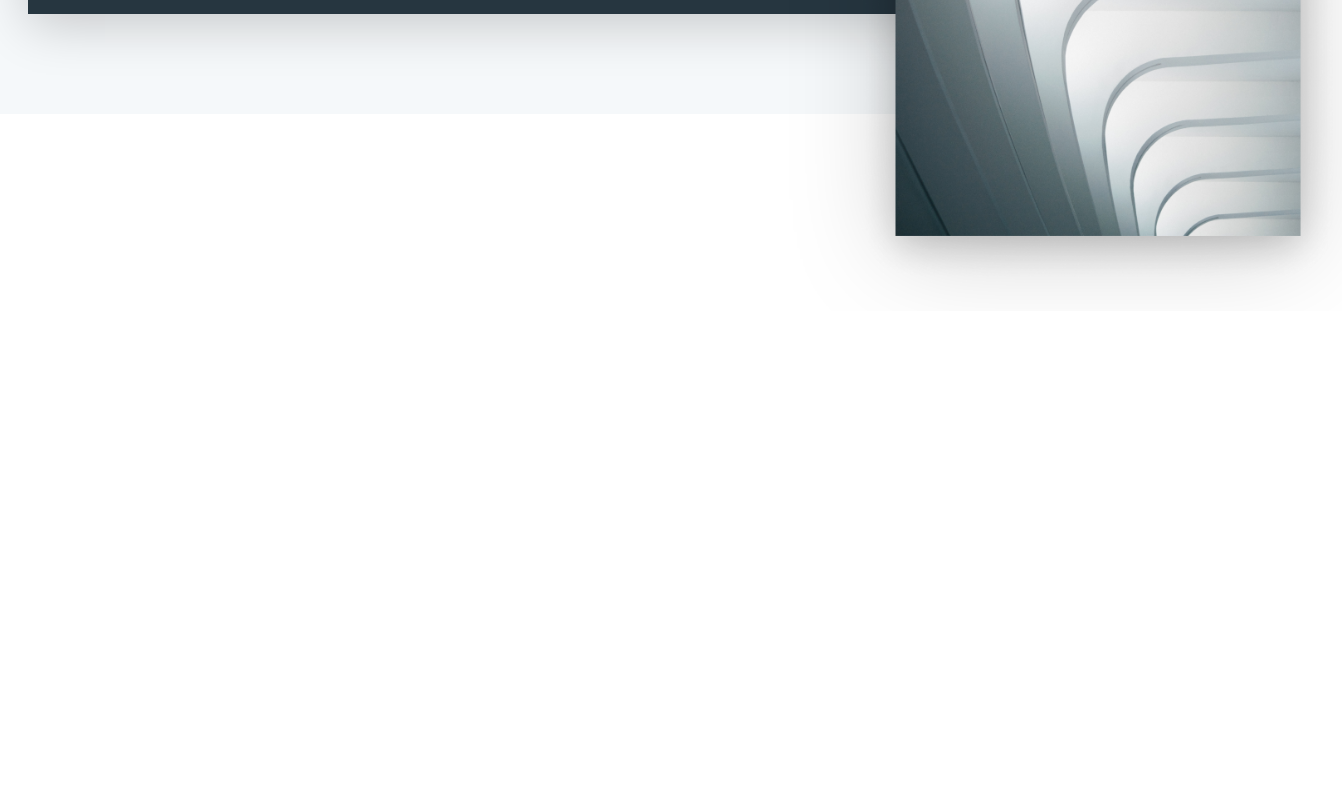
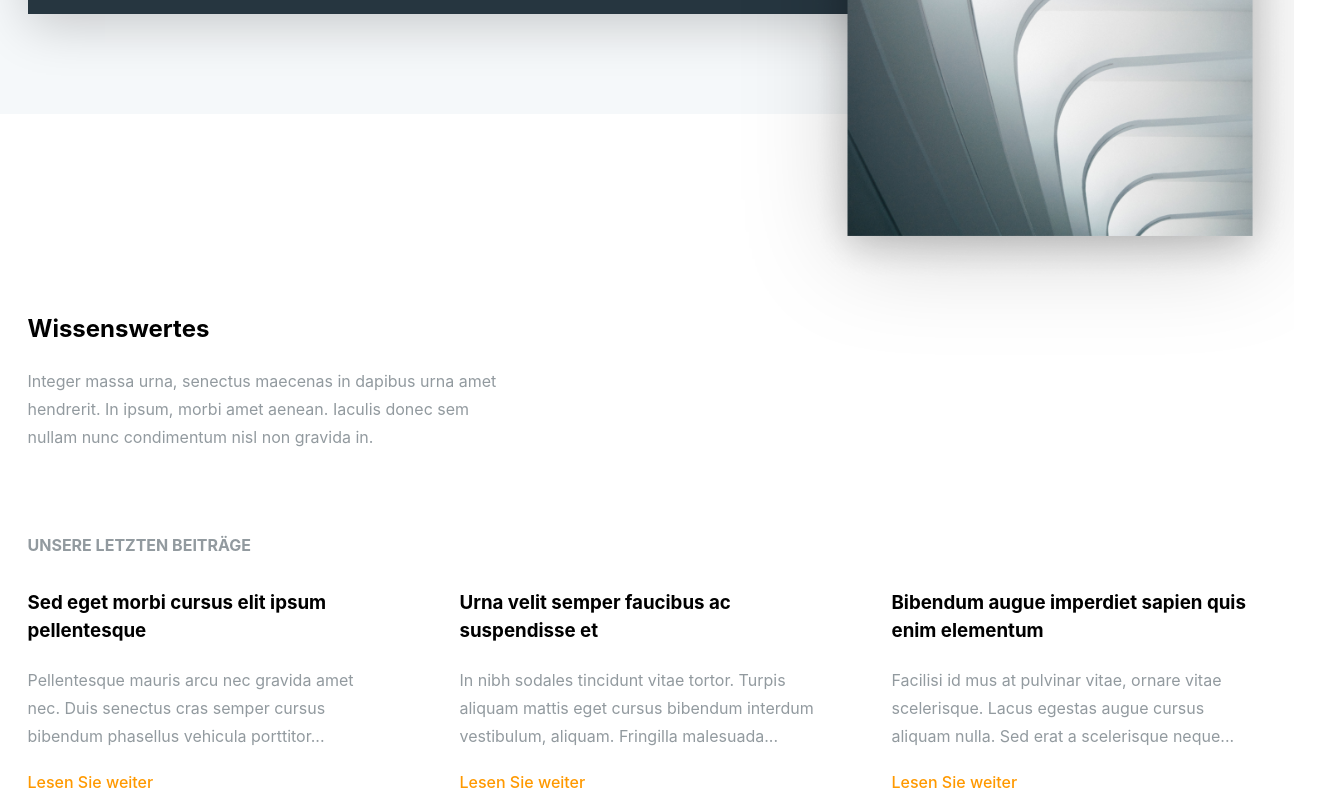
Before and after one commit to nucikk/weiss-app, a React (Vite) app in the folder vite-projec/: page / in a window 1280 px wide. Shown: the part 2439-3239 px from the top of the page, 1342 px wide, since content can reach past the window. Before the commit the page ends 2750 px from the top, so only its background shows below. Built offline with nearby package versions, Linux system fonts and the light colour scheme.

Commit message:
Add posts section

```diff
--- /dev/null
+++ b/vite-projec/src/components/blog-data.jsx
@@ -0,0 +1,23 @@
+const postsData = [
+    {
+      id: 1,
+      title: 'Sed eget morbi cursus elit ipsum pellentesque',
+      description: 'Pellentesque mauris arcu nec gravida amet nec. Duis senectus cras semper cursus bibendum phasellus vehicula porttitor...',
+      link: 'Lesen Sie weiter'
+    },
+    {
+      id: 2,
+      title: 'Urna velit semper faucibus ac suspendisse et',
+      description: 'In nibh sodales tincidunt vitae tortor. Turpis aliquam mattis eget cursus bibendum interdum vestibulum, aliquam. Fringilla malesuada...',
+      link: 'Lesen Sie weiter'
+    },
+    {
+      id: 3,
+      title: 'Bibendum augue imperdiet sapien quis enim elementum',
+      description: 'Facilisi id mus at pulvinar vitae, ornare vitae scelerisque. Lacus egestas augue cursus aliquam nulla. Sed erat a scelerisque neque...',
+      link: 'Lesen Sie weiter'
+    }
+  ];
+
+
+  export default postsData
--- a/vite-projec/src/page/History.jsx
+++ b/vite-projec/src/page/History.jsx
@@ -1,7 +1,10 @@
 import "../style/history.css";
 import historyImage from "../image/history-Image.png";
+import Posts from "./Posts";
+
 const History = () => {
   return (
+    <>
     <div className="history_container">
       <div className="historiography">
         <div className="historiography_overview">
@@ -22,8 +25,10 @@ const History = () => {
 
           <img className="history_img" src={historyImage} alt="" />
         </div>
-      </div>
     </div>
+    </div>
+     <Posts />
+     </>
   );
 };
 
--- /dev/null
+++ b/vite-projec/src/page/Posts.jsx
@@ -0,0 +1,25 @@
+import "../style/post.css"
+import postsData from "../components/blog-data"
+const Posts = () => {
+  return (
+    <div className="posts">
+        <h2>Wissenswertes</h2>
+        <p className="post_information">Integer massa urna, senectus maecenas in dapibus urna amet hendrerit. In ipsum, morbi amet aenean. Iaculis donec sem nullam nunc condimentum nisl non gravida in. </p>
+        <h4 className="post_title">Unsere Letzten Beiträge</h4>
+
+        <div className="blog_content">
+        {
+            postsData.map(postItem => (
+                <div className="blog_box" key={postItem.id}>
+                  <h3>{postItem.title}</h3>
+                  <p className="blog_about">{postItem.description}</p>
+                  <a className="blog_link"href={postItem.link}>{postItem.link}</a>
+                </div>
+            ))
+        }
+        </div>
+    </div>
+  )
+}
+
+export default Posts
--- a/vite-projec/src/page/Service.jsx
+++ b/vite-projec/src/page/Service.jsx
@@ -5,7 +5,6 @@ import History from "./History";
 const Service = () => {
   return (
     <>
-
       <div className="service_container">
         <div className="service_content">
           <div className="service_description">
@@ -17,7 +16,6 @@ const Service = () => {
               Rundum-Service mit:
             </p>
           </div>
-
           <div className="service_article">
             {informativeData.map((item) => (
               <div className="informative_box" key={item.id}>
@@ -32,10 +30,10 @@ const Service = () => {
                 </div>
               </div>
             ))}
-        </div>    <History />
+          </div>
+          <History />
         </div>
       </div>
-
     </>
   );
 };
--- a/vite-projec/src/style/history.css
+++ b/vite-projec/src/style/history.css
@@ -52,7 +52,7 @@
 .history_img {
   width: 488px;
   height: 41.375rem;
-  left: 45.5rem;
+  left: 42.5rem;
   top: 6.125rem;
   position: absolute;
   filter: drop-shadow(0px 10px 50px rgba(0, 0, 0, 0.2));
--- /dev/null
+++ b/vite-projec/src/style/post.css
@@ -0,0 +1,35 @@
+.posts {
+  height: 30.5625rem;
+}
+
+.post_title {
+  width: 30.5rem;
+  line-height: 28px;
+  color: #929a9f;
+  margin: 80px 0 30px 0;
+  text-transform: uppercase;
+}
+
+.post_information,
+.blog_about {
+  width: 30.5rem;
+  line-height: 1.75rem;
+  margin: 1.25rem 0;
+  color: #929a9f;
+}
+
+.blog_about {
+    width: 22.5625rem;
+}
+.blog_content {
+  display: flex;
+  justify-content: space-between;
+}
+
+.blog_box {
+  width: 22.5625rem;
+}
+
+.blog_link {
+  color: #ff9900;
+}
```
Lines whose indentation alone changed are shown as unchanged.
